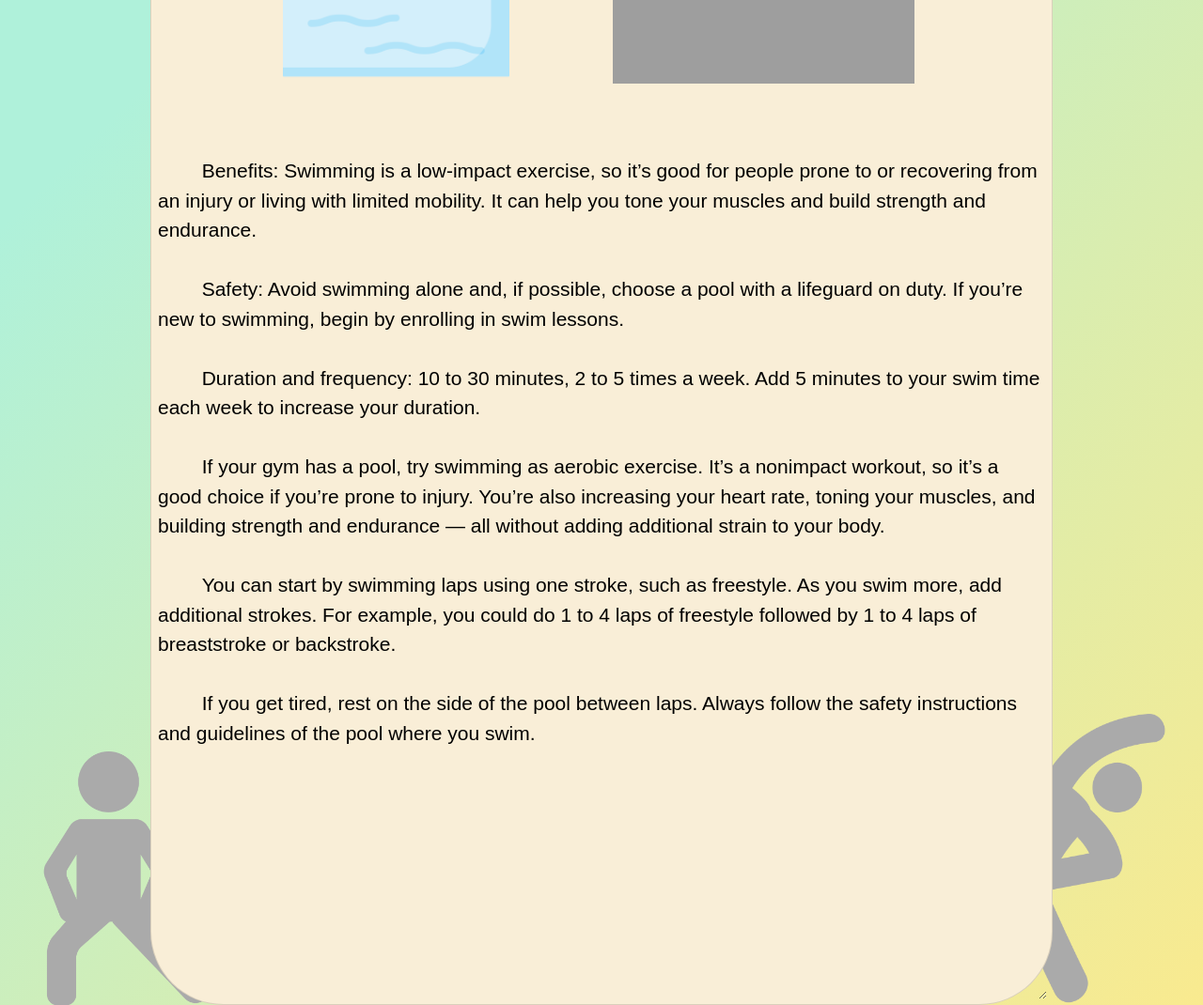
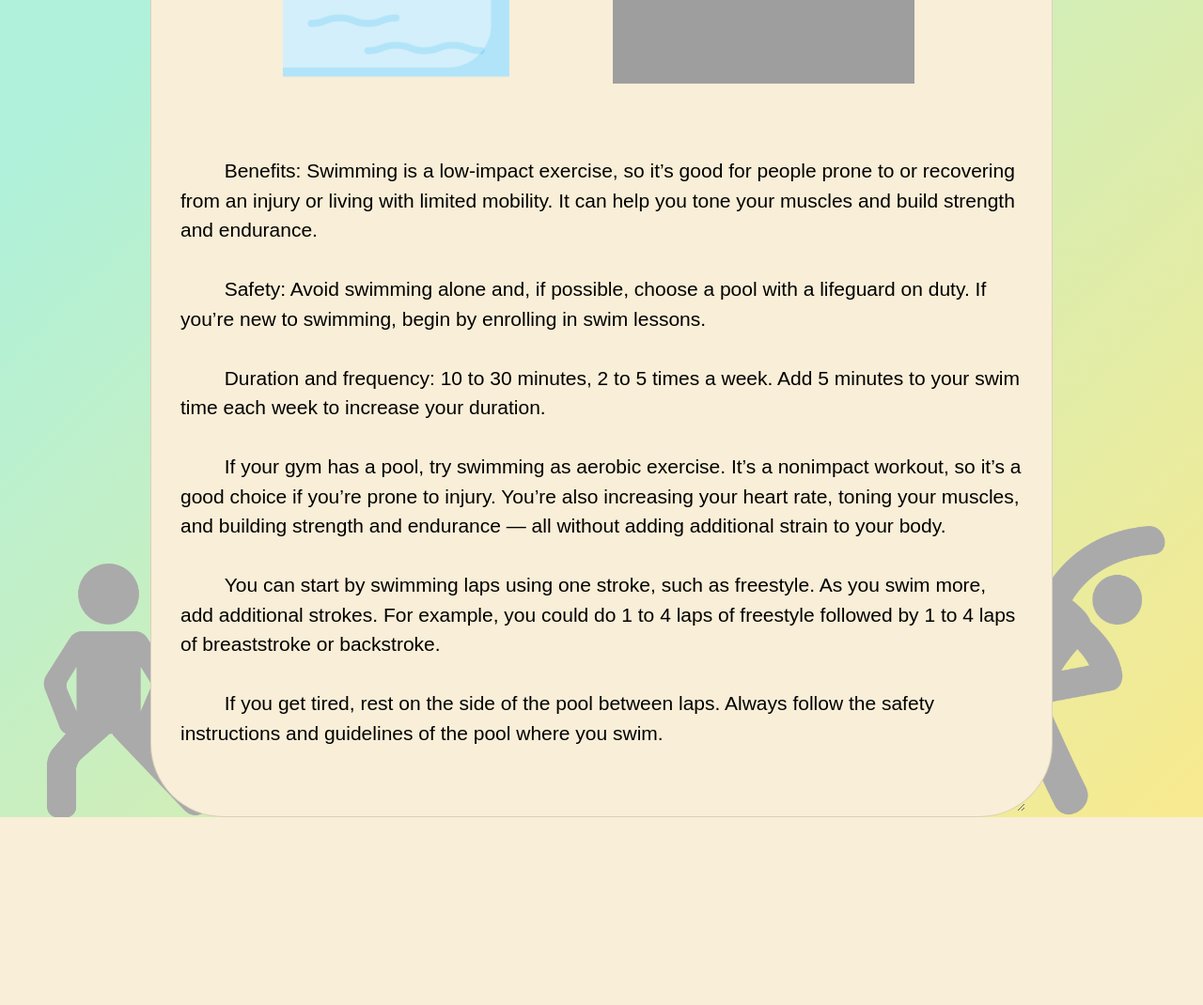
Before and after one commit to taveesub/HealthUp, a Django app: template templates/detail_clip.html in a window 1280 px wide. Shown: the part 496-1566 px from the top of the page at 94% size. After the commit the page ends 1366 px from the top, so only its background shows below. Run offline with Django 3.2, Linux system fonts and the light colour scheme; the template is opened without the code that fills it, so the values that code supplies are empty; some libraries are stand-ins or nearby versions; grey boxes are pictures that could not be loaded.

Commit message:
edit margin

```diff
--- a/templates/detail_clip.html
+++ b/templates/detail_clip.html
@@ -1,5 +1,6 @@
 <!DOCTYPE html>
 <html lang="en">
+
 <head>
   <title>Bootstrap 4 Website Example</title>
   <meta charset="utf-8">
@@ -10,6 +11,7 @@
   <script src="https://maxcdn.bootstrapcdn.com/bootstrap/4.5.2/js/bootstrap.min.js"></script>
 
 </head>
+
 <body>
 
   <nav class="navbar navbar-expand-sm bg-dark navbar-dark">
@@ -51,24 +53,29 @@
   <div class="card container col d-flex flex-column justify-content-center w-75 h-50">
     <div class="HeaderName" align="center">
       <label class="mt-3">Activities Recommend for:</label>
-      <input type = "text" name = "fname" value =  "cefoxSR1707005602"></div>
+      <input type="text" name="fname" value="cefoxSR1707005602">
+    </div>
 
     <div class="row">
       <div class="col-sm-5">
         <div>
-          <input type = "text" name = "actname" value =  "Swimming">
-          <img src="../static/images/swimming.png" width="75%" height="75%"></div>
+          <input type="text" name="actname" value="Swimming">
+          <img src="../static/images/swimming.png" width="75%" height="75%">
+        </div>
         <hr class="d-sm-none">
       </div>
 
       <div class="col-sm-5">
-          <input type = "text" name = "youtube" value =  "Watching On Youtube">
-          <iframe width="100%" height="80%" src="https://www.youtube.com/embed/G7C6LX4n6vg" title="YouTube video player" frameborder="0"
-          allow="accelerometer;s autoplay; clipboard-write; encrypted-media; gyroscope; picture-in-picture" allowfullscreen></iframe>
-          <hr class="d-sm-none"></div>
+        <input type="text" name="youtube" value="Watching On Youtube">
+        <iframe width="100%" height="80%" src="https://www.youtube.com/embed/G7C6LX4n6vg" title="YouTube video player"
+          frameborder="0"
+          allow="accelerometer;s autoplay; clipboard-write; encrypted-media; gyroscope; picture-in-picture"
+          allowfullscreen></iframe>
+        <hr class="d-sm-none">
+      </div>
     </div>
 
-      <textarea id="description" name="description" cols="50">
+    <textarea id="description" name="description" cols="50" class="ml-4 mr-4">
         Benefits: Swimming is a low-impact exercise, so it’s good for people prone to or recovering from an injury or living with limited mobility. It can help you tone your muscles and build strength and endurance.
 
         Safety: Avoid swimming alone and, if possible, choose a pool with a lifeguard on duty. If you’re new to swimming, begin by enrolling in swim lessons.
@@ -95,11 +102,11 @@
 
 
 </body>
+
 </html>
 
 
 <style>
-
   body {
     margin: 0;
     font-size: 21px;
@@ -114,6 +121,7 @@ body {
 
 
   }
+
   .row {
     margin-left: 120px;
     margin-top: 100px;
@@ -124,9 +132,10 @@ a {
     color: rgb(255, 255, 255);
     margin: 10px;
   }
+
   a.dropdown-item {
     font-size: 15px;
-    padding:0;
+    padding: 0;
     width: 125.2px;
   }
 
@@ -149,9 +158,9 @@ nav {
 
   input[type=text] {
     width: fit-content;
-  background-color:rgba(0, 0, 0, 0);
+    background-color: rgba(0, 0, 0, 0);
     border: none;
-  outline:none;
+    outline: none;
 
   }
 
@@ -162,6 +171,7 @@ input[name=actname] {
   input[name=fname] {
     color: green;
   }
+
   input[name=youtube] {
     font-size: 20px;
     color: brown;
@@ -178,11 +188,11 @@ input[name=youtube] {
 
   textarea[name=description] {
     margin-top: 50px;
-  background-color:rgba(0, 0, 0, 0);
+    background-color: rgba(0, 0, 0, 0);
     border: none;
-  outline:none;
-  width: 100%;
-  height: 900px;
+    outline: none;
+    width: 95%;
+    height: 700px;
+
   }
-
 </style>
--- a/templates/detail_clip2.html
+++ b/templates/detail_clip2.html
@@ -68,7 +68,7 @@
           <hr class="d-sm-none"></div>
         </div>
 
-      <textarea id="description" name="description" cols="50">
+      <textarea id="description" name="description" cols="50" class="ml-4 mr-4">
         Benefits: This exercise increases heart and cardiovascular health, builds up strength, and tones major muscle groups.
 
 Safety: Focus on proper form with each exercise to avoid injury. Keep your heart rate at a moderate level throughout. You should be able to carry on a brief conversation during this exercise.
@@ -175,7 +175,7 @@ textarea[name=description] {
   background-color:rgba(0, 0, 0, 0);
   border: none;
   outline:none;
-  width: 100%;
+  width: 95%;
   height: 300px;
 }
 
```
Also changed, not shown: templates/detail_noclip.html (+8 -2 lines). Lines whose indentation alone changed are shown as unchanged.
